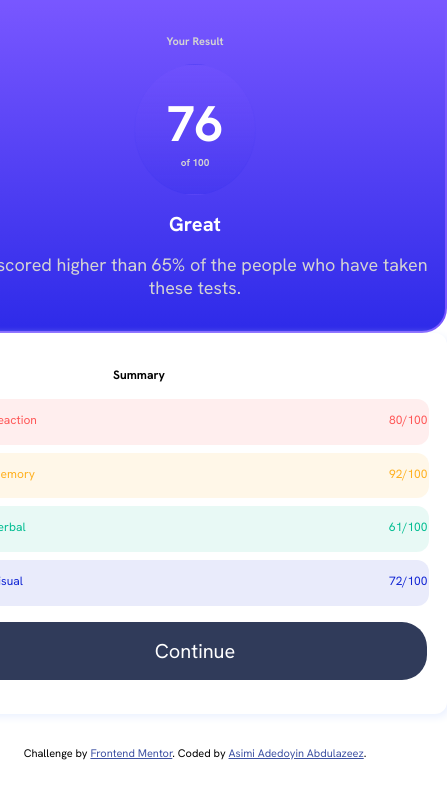
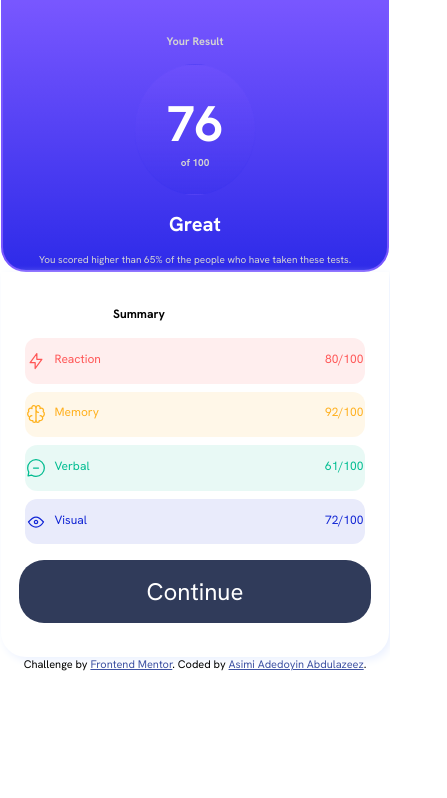
Before and after one commit to Iamdodo22/result-summary, a plain HTML site: page index.html in a window 390 px wide. Shown: the whole page, 447 px wide, since content can reach past the window. Drawn offline with Linux system fonts and the light colour scheme.

Commit message:
new changes

```diff
--- a/style.css
+++ b/style.css
@@ -13,7 +13,6 @@ body{
     height: 100vh;
     overflow:hidden;
     background-color: white;
-    gap: 2rem;
 }
 
 @media (max-width:540px) {
@@ -23,8 +22,8 @@ body{
 }
 @media (max-width:375px) {
     body{
+        width: ;
         height: auto;
-        align-items: flex-start;
     }
 }
 .main---container{
@@ -78,7 +77,7 @@ body{
 }
 @media (max-width:540px) {
     .purple---container{
-        height: 20%;
+        height: 17rem;
         border-radius: 0 0 25px 25px;
         padding: 2rem 1rem;
         font-size: 20px;
@@ -86,8 +85,9 @@ body{
 }
 @media (max-width:375px) {
     .purple---container{
-        height: 18rem;
+        height: 15rem;
         border-radius: 0 0 25px 25px;
+        padding: 2rem 1rem;
         font-size: 15px;
     }
 }
@@ -131,14 +131,9 @@ body{
     font-size: 10px;
     text-align: center;
 }
-@media (max-width:540px) {
-    .purple---container p{
-    font-size: 18px;
-    }
-}
 @media (max-width:375px) {
     .purple---container p{
-    font-size: 18px;
+    font-size: 10px;
     }
 }
 .white---container{
@@ -147,11 +142,14 @@ body{
     box-shadow: 3px 3px 8px  hsl(221, 100%, 96%);
     border-radius: 0 12px 12px 0;
 }
+@media (max-width:540px) {
+    .white---container{
+        border-radius: 0 0 25px 25px;
+    }
+}
 @media (max-width:375px) {
     .white---container{
-        height: 70%;
         border-radius: 0 0 25px 25px;
-        /* padding: 2rem 1rem; */
     }
 }
 .white---container h1{
@@ -189,8 +187,8 @@ li{
 }
 @media (max-width:540px) {
     .lnk{
-    padding: 1rem 12rem;
-    font-size: 20px;
+    padding: 1rem 8rem;
+    font-size: 24px;
     }
 }
 .list---container{
@@ -219,7 +217,7 @@ ul{
 }
 @media (max-width:540px) {
     ul{
-        gap: 22rem;
+        gap: 14rem;
         padding: .8rem .1rem;
         border-radius: 12px;
     }
```
